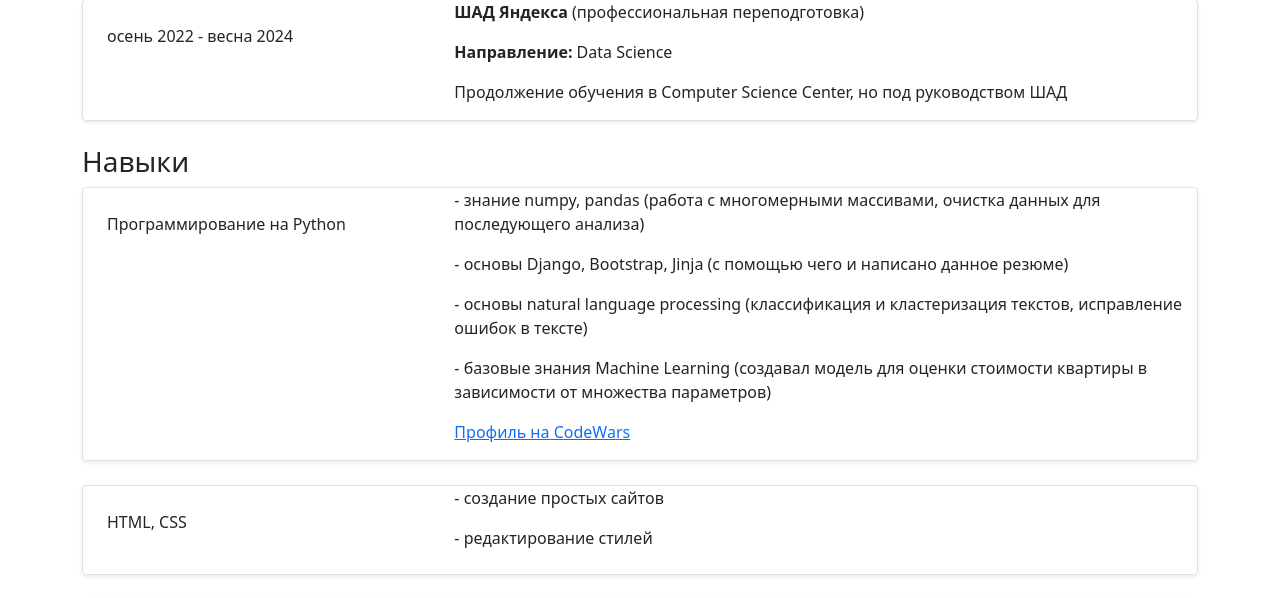
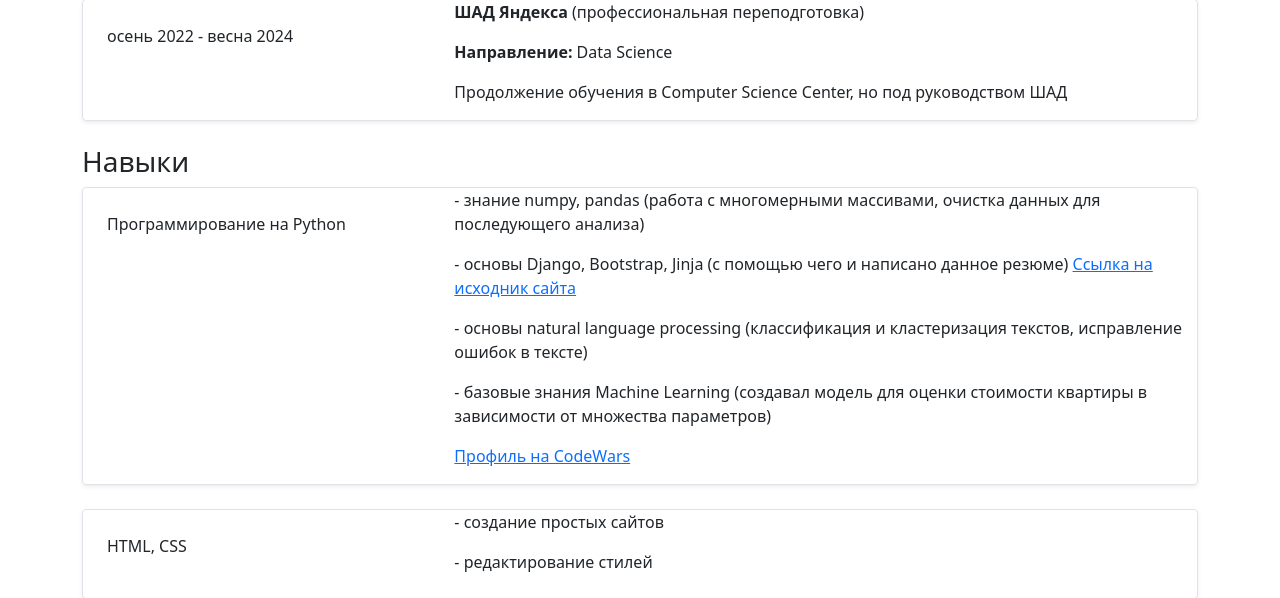
Before and after one commit to GriAndrey/resume, a Django app: page / in a window 1280 px wide. Shown: the part 658-1256 px from the top of the page. Run offline with Django 4.2, Linux system fonts and the light colour scheme.

Commit message:
Link git

```diff
--- a/gribunin/main/templates/main/index.html
+++ b/gribunin/main/templates/main/index.html
@@ -59,7 +59,7 @@
             </div>
             <div class="col-8">
                 <p>- знание numpy, pandas (работа с многомерными массивами, очистка данных для последующего анализа)</p>
-                <p>- основы Django, Bootstrap, Jinja (с помощью чего и написано данное резюме)</p>
+                <p>- основы Django, Bootstrap, Jinja (с помощью чего и написано данное резюме) <a href="https://github.com/GriAndrey/resume.git">Ссылка на исходник сайта</a></p>
                 <p>- основы natural language processing (классификация и кластеризация текстов, исправление ошибок в тексте)</p>
                 <p>- базовые знания Machine Learning (создавал модель для оценки стоимости квартиры в зависимости от множества параметров)</p>
                 <p><a href="https://www.codewars.com/users/lilolol/completed">Профиль на CodeWars</a></p>
```
